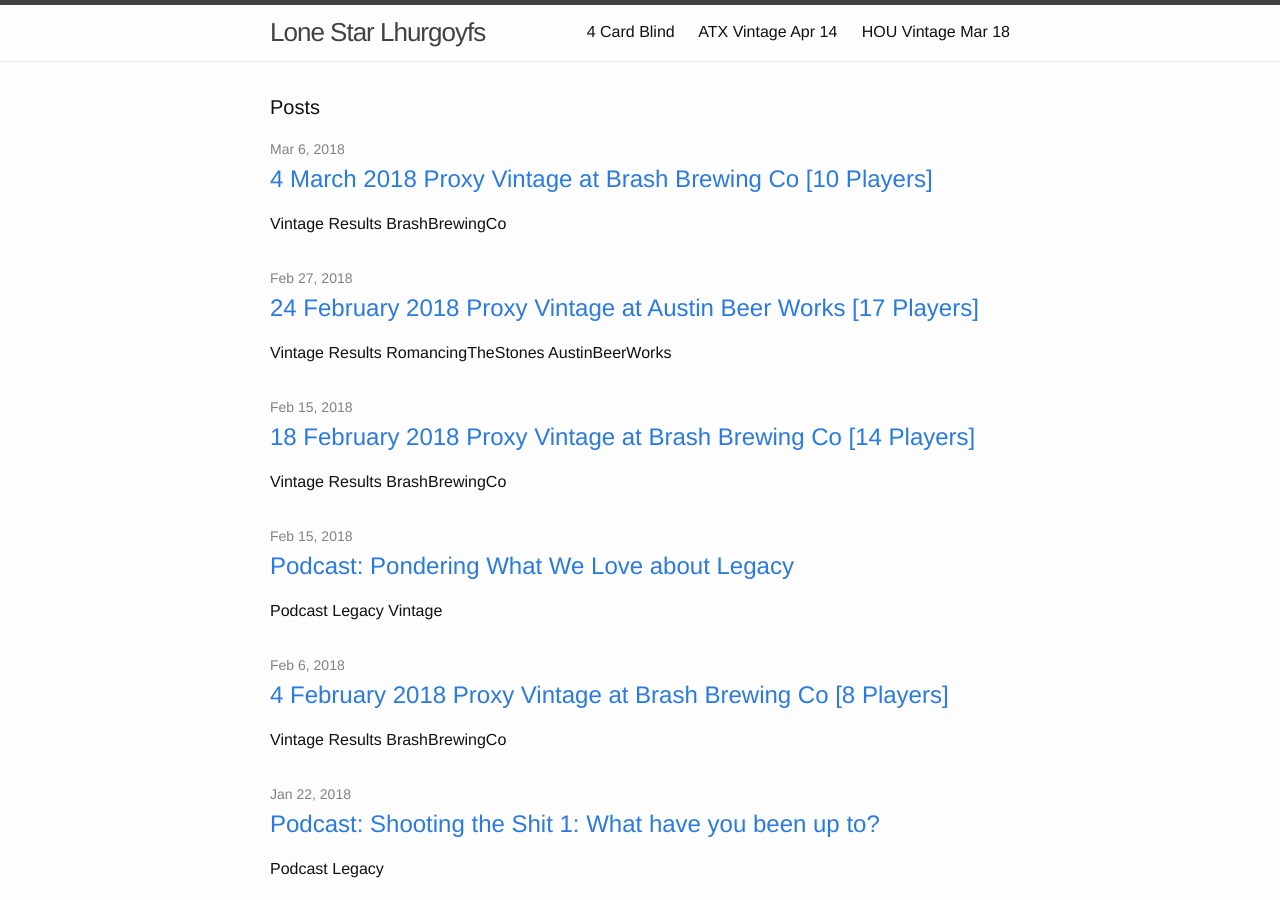
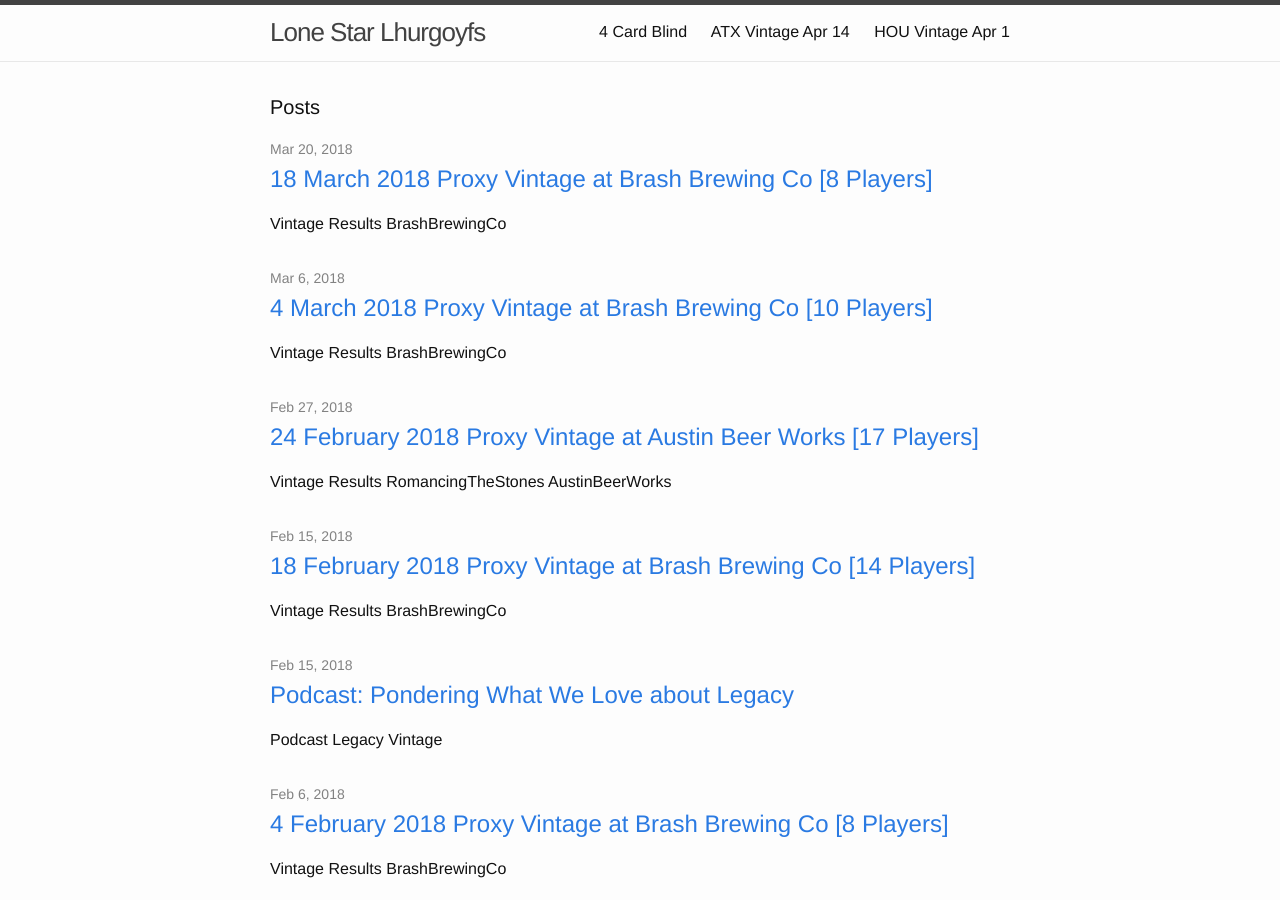
Before and after one commit to LoneStarLhurgoyfs/lonestarlhurgoyfs.github.io, a Jekyll site: the page built from index.md, in a window 1280 px wide and 900 px high. Built offline with Jekyll 4.4.1, drawn with Linux system fonts in a browser that asks for light colours; part of the change alters nothing that is shown.

Commit message:
18mar2018 results

```diff
--- a/HOUVintage.md
+++ b/HOUVintage.md
@@ -1,13 +1,13 @@
 ---
 layout: page
-title: "HOU Vintage Mar 18"
+title: "HOU Vintage Apr 1"
 permalink: /HOUVintage/
 redirect_from: "/nextVintageTournament/"
 ---
 
 ![BRASH](https://images.lonestarlhurgoyfs.com/brash/brashman_with_cards.jpg)
 
-Date: March 18, 2018
+Date: April 1, 2018
 Location: [Brash Brewing Company](https://www.facebook.com/Brash-brewing-company-229796680431006/)  508 W Crosstimbers Rd, Houston, TX 77018 [[MAP]](https://goo.gl/maps/JbUmv9nZm1B2)
 Registration Time: 12:30 PM
 Event Begins: 1:00 PM
--- /dev/null
+++ b/_posts/2018-03-18-18-March-2018-Results.markdown
@@ -0,0 +1,48 @@
+---
+layout: post
+title:  "18 March 2018 Proxy Vintage at Brash Brewing Co [8 Players]"
+excerpt: "8 players competed in Vintage at Brash today. Check out the results!"
+date:   2018-03-19 20:05:00 -0600
+categories: Vintage Results BrashBrewingCo
+---
+
+Normally an annoucement link goes here but Sam forgot to post the annoucement.
+
+[Discuss this post on The Mana Drain](http://themanadrain.com/topic/1822/18-march-2018-proxy-vintage-brash-brewing-co-10-players)
+
+[TCDecks Link](http://tcdecks.net/deck.php?id=27029)
+
+8 players competed in Vintage at Brash today and as per usual, the decks get weirder and weirder.
+
+Standings:
+
+![](https://images.lonestarlhurgoyfs.com/2018-03-18/standings.png)
+
+1. Adam Smothers - [Controlling Storm](https://images.lonestarlhurgoyfs.com/2018-03-18/deck-1.jpg)
+2. Elijah Henly - [Ravager Shops](https://images.lonestarlhurgoyfs.com/2018-03-18/deck-2.jpg)
+3. Tim Everett - [Merfolk](https://images.lonestarlhurgoyfs.com/2018-03-18/deck-3.jpg)
+4. Tri Nguyen - [Xerox](https://images.lonestarlhurgoyfs.com/2018-03-18/deck-4.jpg)
+5. Nick Patniyot - [Omni-Tell](https://images.lonestarlhurgoyfs.com/2018-03-18/deck-5.jpg)
+6. Adam Dean - [Bargain Storm](https://images.lonestarlhurgoyfs.com/2018-03-18/deck-6.jpg)
+7. Ben Kendrick - [Blue Moon](https://images.lonestarlhurgoyfs.com/2018-03-18/deck-7.jpg)
+8. Will Miertschin - [Izzet Welder?](https://images.lonestarlhurgoyfs.com/2018-03-18/deck-8.jpg)
+
+Pics:
+
+![](https://images.lonestarlhurgoyfs.com/2018-03-18/1.jpg)
+![](https://images.lonestarlhurgoyfs.com/2018-03-18/2.jpg)
+![](https://images.lonestarlhurgoyfs.com/2018-03-18/3.jpg)
+
+Jokulhaups is apparently a Vintage staple now.
+![](https://images.lonestarlhurgoyfs.com/2018-03-18/4.jpg)
+![](https://images.lonestarlhurgoyfs.com/2018-03-18/5.jpg)
+![](https://images.lonestarlhurgoyfs.com/2018-03-18/6.jpg)
+
+Somehow, Onmitell is doing *less* than its opponent?
+![](https://images.lonestarlhurgoyfs.com/2018-03-18/7.jpg)
+
+Fun is a zero sum game. Adam has therefore elected to have all of it.
+![](https://images.lonestarlhurgoyfs.com/2018-03-18/8.jpg)
+![](https://images.lonestarlhurgoyfs.com/2018-03-18/9.jpg)
+![](https://images.lonestarlhurgoyfs.com/2018-03-18/10.jpg)
+![](https://images.lonestarlhurgoyfs.com/2018-03-18/11.jpg)
```
